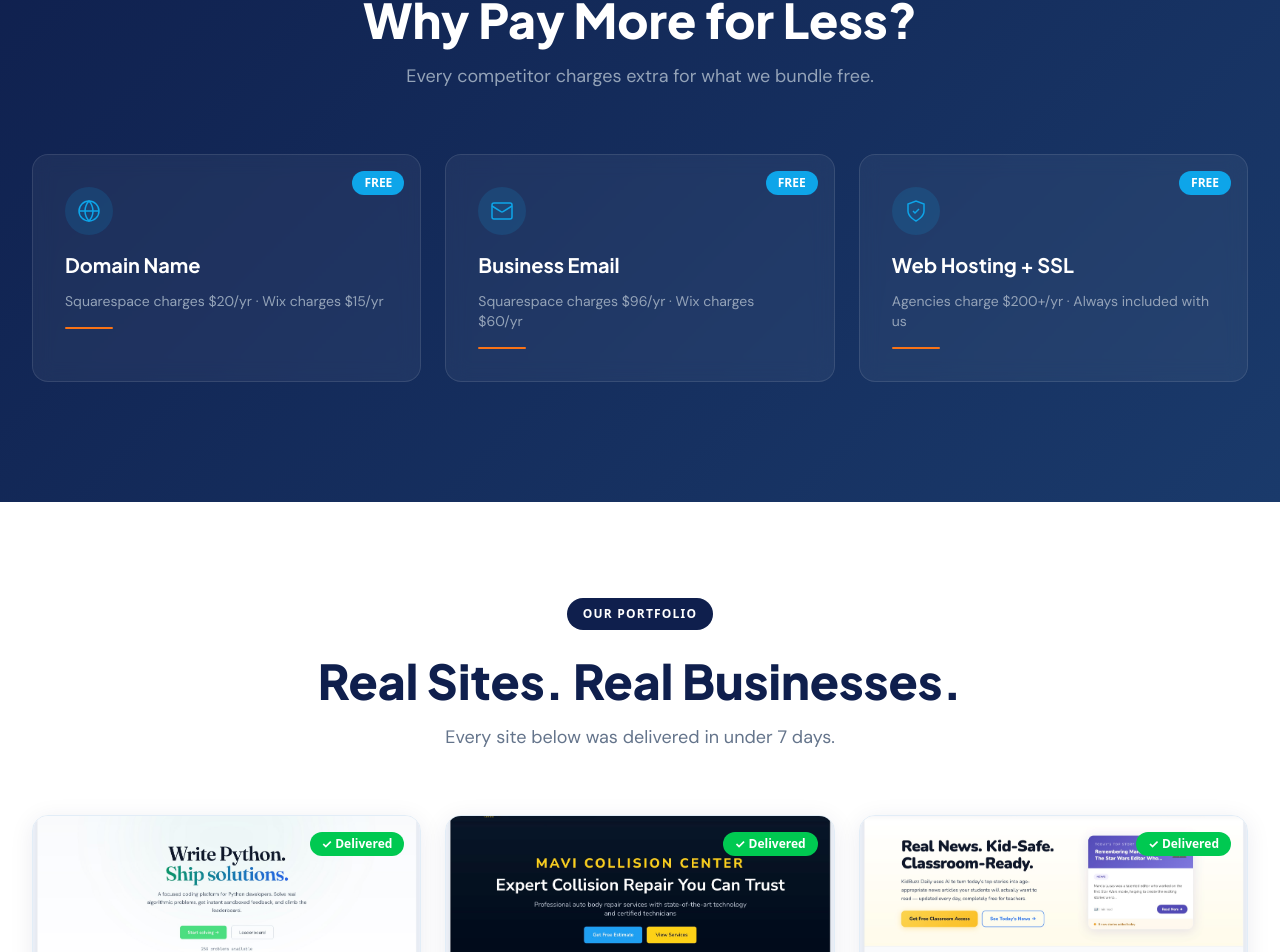
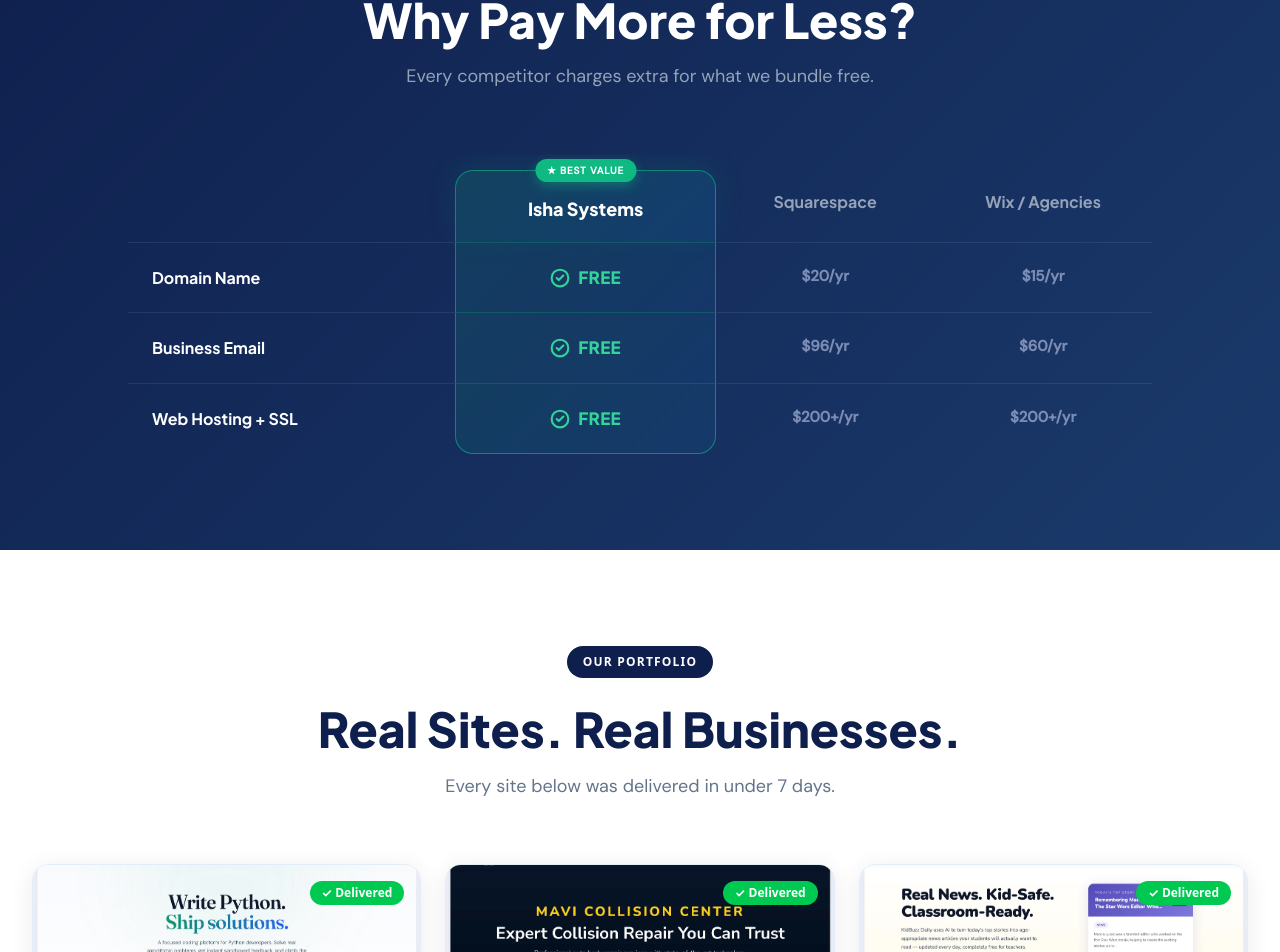
Before and after one commit to kalpeshtawde/ishasystems, a React (Vite) app: page / in a window 1280 px wide. Shown: the part 1325-2277 px from the top of the page. Built offline with nearby package versions, Linux system fonts and the light colour scheme.

Commit message:
added price comparison section

```diff
--- a/src/i18n.tsx
+++ b/src/i18n.tsx
@@ -159,6 +159,9 @@
         'Free Web Hosting (our servers)',
         'SSL Security Certificate',
         'Mobile-Optimized Design',
+        'Basic SEO Setup',
+        'Contact Form Integration',
+        'Multi-Language Support',
         'Delivered in 7 Days',
         'Ongoing Maintenance & Support',
       ],
@@ -511,6 +514,9 @@
         'Alojamiento Web Gratis (nuestros servidores)',
         'Certificado de Seguridad SSL',
         'Diseño Optimizado para Móviles',
+        'Configuración Básica de SEO',
+        'Integración de Formulario de Contacto',
+        'Soporte Multi-Idioma',
         'Entregado en 7 Días',
         'Mantenimiento y Soporte Continuos',
       ],
--- a/src/pages/Home.tsx
+++ b/src/pages/Home.tsx
@@ -404,72 +404,105 @@
             </p>
           </div>
 
-          {/* ROW 1: What's Always Free Cards */}
-          <div className="grid md:grid-cols-3 gap-6 mb-6">
-            {/* Card 1: Domain */}
-            <div
-              className="p-8 rounded-2xl transition-all duration-300 hover:-translate-y-1 relative"
-              style={{
-                background: 'rgba(255,255,255,0.05)',
-                border: '1px solid rgba(255,255,255,0.1)',
-                backdropFilter: 'blur(10px)'
-              }}
-            >
-              <span className="absolute top-4 right-4 bg-[#0ea5e9] text-white text-xs font-bold px-3 py-1 rounded-full">{t.home.free}</span>
-              <div className="w-12 h-12 rounded-full flex items-center justify-center mb-4" style={{ background: 'rgba(14, 165, 233, 0.15)' }}>
-                <svg xmlns="http://www.w3.org/2000/svg" width="24" height="24" fill="none" stroke="#0ea5e9" strokeWidth="1.5" viewBox="0 0 24 24">
-                  <circle cx="12" cy="12" r="10"/><path d="M2 12h20M12 2a15.3 15.3 0 0 1 4 10 15.3 15.3 0 0 1-4 10 15.3 15.3 0 0 1-4-10 15.3 15.3 0 0 1 4-10z"/>
-                </svg>
+          {/* Comparison Grid */}
+          <div className="max-w-5xl mx-auto overflow-x-auto" style={{ paddingTop: '16px' }}>
+            <div style={{ minWidth: '640px', display: 'grid', gridTemplateColumns: '1.5fr 1.2fr 1fr 1fr', rowGap: '0', columnGap: '0', position: 'relative' }}>
+
+              {/* ── Header Row ── */}
+              <div style={{ padding: '20px 24px' }} />
+              <div style={{
+                padding: '20px 24px',
+                textAlign: 'center',
+                background: 'linear-gradient(135deg, rgba(16,185,129,0.18) 0%, rgba(14,165,233,0.12) 100%)',
+                borderTop: '1.5px solid rgba(16,185,129,0.6)',
+                borderLeft: '1.5px solid rgba(16,185,129,0.6)',
+                borderRight: '1.5px solid rgba(16,185,129,0.6)',
+                borderTopLeftRadius: '18px',
+                borderTopRightRadius: '18px',
+                position: 'relative',
+                boxShadow: '0 -8px 30px rgba(16,185,129,0.10)'
+              }}>
+                <span style={{
+                  position: 'absolute', top: '-12px', left: '50%', transform: 'translateX(-50%)',
+                  background: '#10b981', color: 'white', fontSize: '10px', fontWeight: 800,
+                  letterSpacing: '0.08em', textTransform: 'uppercase', padding: '4px 12px',
+                  borderRadius: '100px', fontFamily: 'DM Sans, sans-serif', whiteSpace: 'nowrap',
+                  boxShadow: '0 4px 12px rgba(16,185,129,0.4)'
+                }}>★ Best Value</span>
+                <div style={{ fontFamily: 'Plus Jakarta Sans, sans-serif', fontWeight: 800, fontSize: '18px', color: 'white', marginTop: '4px' }}>Isha Systems</div>
               </div>
-              <h3 className="text-white font-bold text-xl mb-3" style={{ fontFamily: 'Plus Jakarta Sans, sans-serif' }}>{t.home.domainTitle}</h3>
-              <p className="text-[#94a3b8] text-sm mb-4" style={{ fontFamily: 'DM Sans, sans-serif' }}>
-                {t.home.domainDesc}
-              </p>
-              <div className="h-0.5 w-12 bg-[#f97316] rounded-full" />
-            </div>
+              <div style={{ padding: '20px 24px', textAlign: 'center' }}>
+                <div style={{ fontFamily: 'Plus Jakarta Sans, sans-serif', fontWeight: 700, fontSize: '16px', color: '#94a3b8' }}>Squarespace</div>
+              </div>
+              <div style={{ padding: '20px 24px', textAlign: 'center' }}>
+                <div style={{ fontFamily: 'Plus Jakarta Sans, sans-serif', fontWeight: 700, fontSize: '16px', color: '#94a3b8' }}>Wix / Agencies</div>
+              </div>
 
-            {/* Card 2: Business Email */}
-            <div
-              className="p-8 rounded-2xl transition-all duration-300 hover:-translate-y-1 relative"
-              style={{
-                background: 'rgba(255,255,255,0.05)',
-                border: '1px solid rgba(255,255,255,0.1)',
-                backdropFilter: 'blur(10px)'
-              }}
-            >
-              <span className="absolute top-4 right-4 bg-[#0ea5e9] text-white text-xs font-bold px-3 py-1 rounded-full">{t.home.free}</span>
-              <div className="w-12 h-12 rounded-full flex items-center justify-center mb-4" style={{ background: 'rgba(14, 165, 233, 0.15)' }}>
-                <svg xmlns="http://www.w3.org/2000/svg" width="24" height="24" fill="none" stroke="#0ea5e9" strokeWidth="1.5" viewBox="0 0 24 24">
-                  <rect x="2" y="4" width="20" height="16" rx="2"/><path d="m22 7-8.97 5.7a1.94 1.94 0 0 1-2.06 0L2 7"/>
-                </svg>
-              </div>
-              <h3 className="text-white font-bold text-xl mb-3" style={{ fontFamily: 'Plus Jakarta Sans, sans-serif' }}>{t.home.emailTitle}</h3>
-              <p className="text-[#94a3b8] text-sm mb-4" style={{ fontFamily: 'DM Sans, sans-serif' }}>
-                {t.home.emailDesc}
-              </p>
-              <div className="h-0.5 w-12 bg-[#f97316] rounded-full" />
-            </div>
+              {/* ── Data Rows ── */}
+              {[
+                { feature: t.home.domainTitle, square: '$20/yr', wix: '$15/yr' },
+                { feature: t.home.emailTitle, square: '$96/yr', wix: '$60/yr' },
+                { feature: t.home.hostingTitle, square: '$200+/yr', wix: '$200+/yr' },
+              ].map((row, i, arr) => {
+                const isLast = i === arr.length - 1;
+                return (
+                  <React.Fragment key={row.feature}>
+                    {/* Feature name */}
+                    <div style={{
+                      padding: '22px 24px',
+                      display: 'flex',
+                      alignItems: 'center',
+                      borderTop: '1px solid rgba(255,255,255,0.08)',
+                      fontFamily: 'Plus Jakarta Sans, sans-serif',
+                      fontWeight: 700,
+                      fontSize: '16px',
+                      color: 'white'
+                    }}>{row.feature}</div>
 
-            {/* Card 3: Web Hosting + SSL */}
-            <div
-              className="p-8 rounded-2xl transition-all duration-300 hover:-translate-y-1 relative"
-              style={{
-                background: 'rgba(255,255,255,0.05)',
-                border: '1px solid rgba(255,255,255,0.1)',
-                backdropFilter: 'blur(10px)'
-              }}
-            >
-              <span className="absolute top-4 right-4 bg-[#0ea5e9] text-white text-xs font-bold px-3 py-1 rounded-full">{t.home.free}</span>
-              <div className="w-12 h-12 rounded-full flex items-center justify-center mb-4" style={{ background: 'rgba(14, 165, 233, 0.15)' }}>
-                <svg xmlns="http://www.w3.org/2000/svg" width="24" height="24" fill="none" stroke="#0ea5e9" strokeWidth="1.5" viewBox="0 0 24 24">
-                  <path d="M12 22s8-4 8-10V5l-8-3-8 3v7c0 6 8 10 8 10z"/><path d="m9 12 2 2 4-4"/>
-                </svg>
-              </div>
-              <h3 className="text-white font-bold text-xl mb-3" style={{ fontFamily: 'Plus Jakarta Sans, sans-serif' }}>{t.home.hostingTitle}</h3>
-              <p className="text-[#94a3b8] text-sm mb-4" style={{ fontFamily: 'DM Sans, sans-serif' }}>
-                {t.home.hostingDesc}
-              </p>
-              <div className="h-0.5 w-12 bg-[#f97316] rounded-full" />
+                    {/* Isha Systems (highlighted) */}
+                    <div style={{
+                      padding: '22px 24px',
+                      textAlign: 'center',
+                      background: 'linear-gradient(135deg, rgba(16,185,129,0.12) 0%, rgba(14,165,233,0.07) 100%)',
+                      borderLeft: '1.5px solid rgba(16,185,129,0.6)',
+                      borderRight: '1.5px solid rgba(16,185,129,0.6)',
+                      borderTop: '1px solid rgba(16,185,129,0.25)',
+                      borderBottom: isLast ? '1.5px solid rgba(16,185,129,0.6)' : 'none',
+                      borderBottomLeftRadius: isLast ? '18px' : '0',
+                      borderBottomRightRadius: isLast ? '18px' : '0',
+                      display: 'flex',
+                      alignItems: 'center',
+                      justifyContent: 'center',
+                      gap: '8px'
+                    }}>
+                      <CheckCircle2 className="h-5 w-5" style={{ color: '#34d399' }} strokeWidth={2.5} />
+                      <span style={{ fontFamily: 'Plus Jakarta Sans, sans-serif', fontWeight: 900, fontSize: '17px', color: '#34d399', letterSpacing: '0.02em' }}>{t.home.free}</span>
+                    </div>
+
+                    {/* Squarespace */}
+                    <div style={{
+                      padding: '22px 24px',
+                      textAlign: 'center',
+                      borderTop: '1px solid rgba(255,255,255,0.08)',
+                      fontFamily: 'DM Sans, sans-serif',
+                      fontSize: '15px',
+                      fontWeight: 600,
+                      color: '#7c8db5'
+                    }}>{row.square}</div>
+
+                    {/* Wix / Agencies */}
+                    <div style={{
+                      padding: '22px 24px',
+                      textAlign: 'center',
+                      borderTop: '1px solid rgba(255,255,255,0.08)',
+                      fontFamily: 'DM Sans, sans-serif',
+                      fontSize: '15px',
+                      fontWeight: 600,
+                      color: '#7c8db5'
+                    }}>{row.wix}</div>
+                  </React.Fragment>
+                );
+              })}
             </div>
           </div>
         </div>
```
